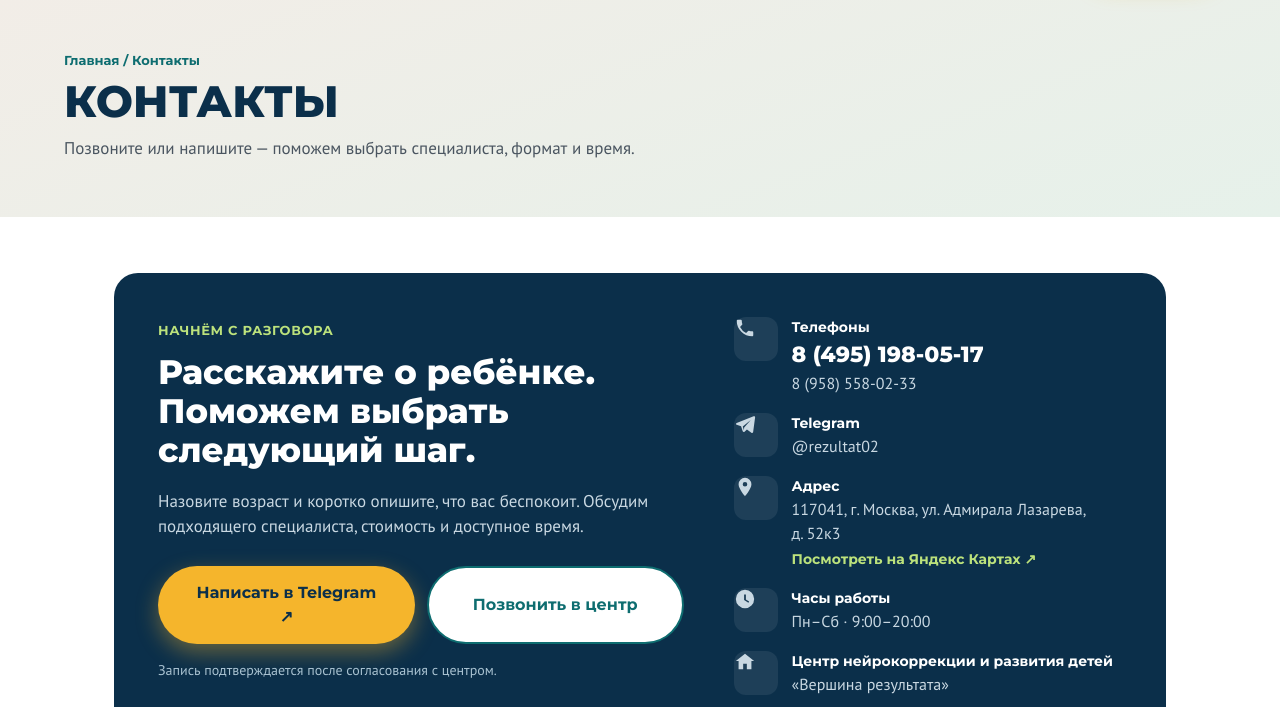
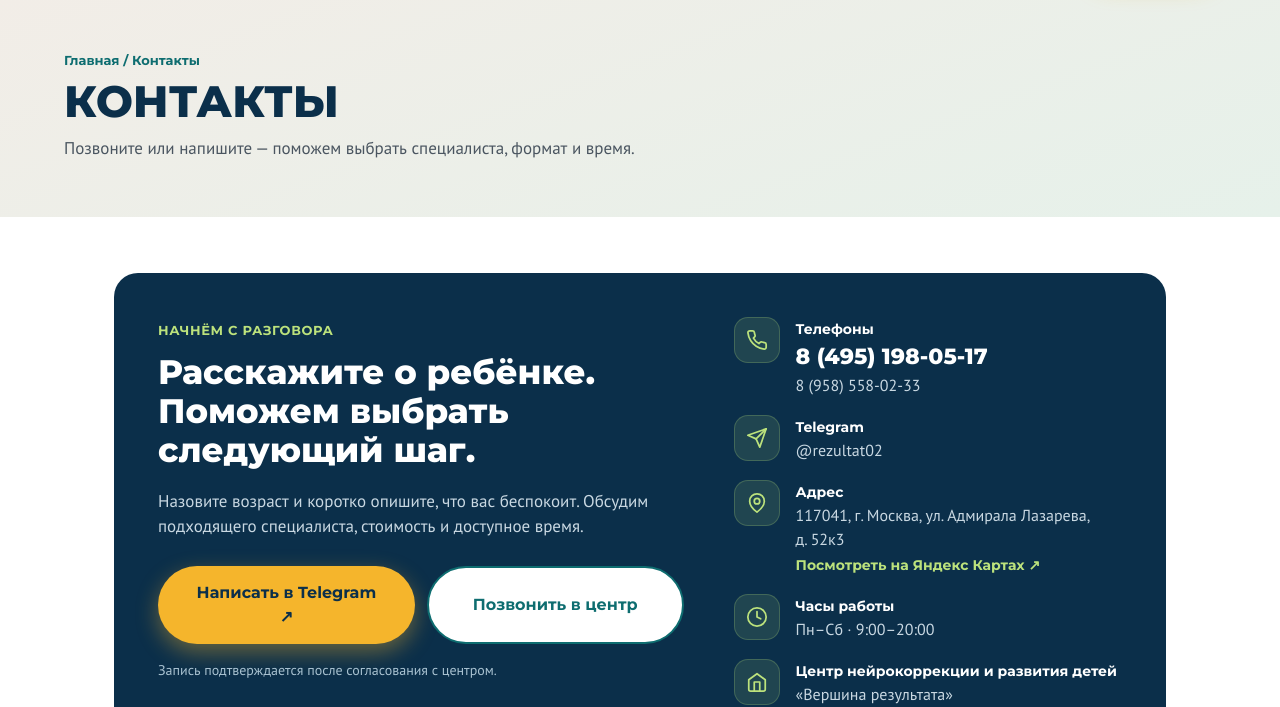
Before and after one commit to reut-bit/Vershina-site, a plain HTML site: page site/kontakty.html in a window 1280 px wide. Shown: the part 116-823 px from the top of the page. Drawn offline with Linux system fonts and the light colour scheme.

Commit message:
Контакты: ровные контурные иконки
Правило для текста контактов перебивало стили плашки иконки, из-за чего иконки
съезжали в угол. Иконки заменены на контурные SVG одной толщины.

Co-Authored-By: Claude Opus 5.5 <noreply@anthropic.com>

```diff
--- a/site/assets/style.css
+++ b/site/assets/style.css
@@ -337,10 +337,12 @@ a.card:hover{transform:translateY(-4px);box-shadow:var(--shadow-lg);border-color
 .contact-actions .btn{flex:1 1 200px}
 .contact-dark small{display:block;margin-top:16px;color:var(--on-navy);font-size:14px}
 .contact-list{display:flex;flex-direction:column;gap:18px}
-.contact-item{display:flex;gap:14px;align-items:flex-start}
-.contact-icon{flex-shrink:0;width:44px;height:44px;border-radius:12px;background:rgba(255,255,255,.08);color:var(--lime);display:flex;align-items:center;justify-content:center;font-size:18px}
+.contact-item{display:flex;gap:16px;align-items:flex-start}
+.contact-item>div{padding-top:2px}
+.contact-icon{flex-shrink:0;width:46px;height:46px;border-radius:14px;background:rgba(188,226,124,.12);border:1px solid rgba(188,226,124,.22);color:var(--lime);display:flex;align-items:center;justify-content:center}
+.contact-icon svg{display:block}
 .contact-item b{display:block;font-family:var(--head);font-weight:700;color:#fff;font-size:14px}
-.contact-item a,.contact-item span{display:block;color:var(--on-navy-2);font-size:16px}
+.contact-item>div>a,.contact-item>div>span{display:block;color:var(--on-navy-2);font-size:16px}
 .contact-item .big{font-family:var(--head);font-weight:800;font-size:22px;color:#fff}
 .contact-item .lime{color:var(--lime);font-family:var(--head);font-weight:700;font-size:14px;margin-top:4px}
 .map{margin-top:28px;border-radius:22px;overflow:hidden;border:1px solid var(--line);box-shadow:var(--shadow-sm);background:var(--mist)}
--- a/site/kontakty.html
+++ b/site/kontakty.html
@@ -45,11 +45,11 @@
 <small>Запись подтверждается после согласования с центром.</small>
 </div>
 <div class="contact-list">
-<div class="contact-item"><span class="contact-icon" aria-hidden="true"><svg viewBox="0 0 24 24" width="22" height="22" fill="currentColor"><path d="M6.6 10.8a15.1 15.1 0 0 0 6.6 6.6l2.2-2.2a1 1 0 0 1 1-.25 11.4 11.4 0 0 0 3.6.57 1 1 0 0 1 1 1V20a1 1 0 0 1-1 1A17 17 0 0 1 3 4a1 1 0 0 1 1-1h3.5a1 1 0 0 1 1 1c0 1.25.2 2.45.57 3.57a1 1 0 0 1-.25 1z"/></svg></span><div><b>Телефоны</b><a class="big" href="tel:+74951980517">8 (495) 198-05-17</a><a href="tel:+79585580233">8 (958) 558-02-33</a></div></div>
-<div class="contact-item"><span class="contact-icon" aria-hidden="true"><svg viewBox="0 0 24 24" width="22" height="22" fill="currentColor"><path d="M21.4 3.6 2.9 10.8c-1 .4-1 1.8.1 2.1l4.7 1.5 1.8 5.6c.3.9 1.4 1.1 2 .5l2.6-2.5 4.9 3.6c.7.5 1.7.1 1.9-.8L23 4.9c.2-1-.7-1.7-1.6-1.3zM9.6 14.6l8.7-6.9-7.2 8 -.3 3.1z"/></svg></span><div><b>Telegram</b><a href="https://t.me/rezultat02" target="_blank" rel="noopener noreferrer">@rezultat02</a></div></div>
-<div class="contact-item"><span class="contact-icon" aria-hidden="true"><svg viewBox="0 0 24 24" width="22" height="22" fill="currentColor"><path d="M12 2a7 7 0 0 0-7 7c0 5.2 7 13 7 13s7-7.8 7-13a7 7 0 0 0-7-7zm0 9.5A2.5 2.5 0 1 1 12 6.5a2.5 2.5 0 0 1 0 5z"/></svg></span><div><b>Адрес</b><span>117041, г. Москва, ул. Адмирала Лазарева, д. 52к3</span><a class="lime" href="https://yandex.ru/maps/?text=%D0%9C%D0%BE%D1%81%D0%BA%D0%B2%D0%B0%2C%20%D1%83%D0%BB%D0%B8%D1%86%D0%B0%20%D0%90%D0%B4%D0%BC%D0%B8%D1%80%D0%B0%D0%BB%D0%B0%20%D0%9B%D0%B0%D0%B7%D0%B0%D1%80%D0%B5%D0%B2%D0%B0%2C%2052%D0%BA3" target="_blank" rel="noopener noreferrer">Посмотреть на Яндекс Картах ↗</a></div></div>
-<div class="contact-item"><span class="contact-icon" aria-hidden="true"><svg viewBox="0 0 24 24" width="22" height="22" fill="currentColor"><path d="M12 2a10 10 0 1 0 0 20 10 10 0 0 0 0-20zm1 10.6 3.5 2.1-.8 1.3L11 13.2V7h2z"/></svg></span><div><b>Часы работы</b><span>Пн–Сб · 9:00–20:00</span></div></div>
-<div class="contact-item"><span class="contact-icon" aria-hidden="true"><svg viewBox="0 0 24 24" width="22" height="22" fill="currentColor"><path d="M12 3 2 11h3v9h5v-6h4v6h5v-9h3z"/></svg></span><div><b>Центр нейрокоррекции и развития детей</b><span>«Вершина результата»</span></div></div>
+<div class="contact-item"><span class="contact-icon" aria-hidden="true"><svg viewBox="0 0 24 24" width="22" height="22" fill="none" stroke="currentColor" stroke-width="1.9" stroke-linecap="round" stroke-linejoin="round"><path d="M22 16.92v3a2 2 0 0 1-2.18 2 19.79 19.79 0 0 1-8.63-3.07 19.5 19.5 0 0 1-6-6 19.79 19.79 0 0 1-3.07-8.67A2 2 0 0 1 4.11 2h3a2 2 0 0 1 2 1.72c.13.96.36 1.9.7 2.81a2 2 0 0 1-.45 2.11L8.09 9.91a16 16 0 0 0 6 6l1.27-1.27a2 2 0 0 1 2.11-.45c.91.34 1.85.57 2.81.7A2 2 0 0 1 22 16.92z"/></svg></span><div><b>Телефоны</b><a class="big" href="tel:+74951980517">8 (495) 198-05-17</a><a href="tel:+79585580233">8 (958) 558-02-33</a></div></div>
+<div class="contact-item"><span class="contact-icon" aria-hidden="true"><svg viewBox="0 0 24 24" width="22" height="22" fill="none" stroke="currentColor" stroke-width="1.9" stroke-linecap="round" stroke-linejoin="round"><path d="M22 2 11 13"/><path d="M22 2 15 22l-4-9-9-4 20-7z"/></svg></span><div><b>Telegram</b><a href="https://t.me/rezultat02" target="_blank" rel="noopener noreferrer">@rezultat02</a></div></div>
+<div class="contact-item"><span class="contact-icon" aria-hidden="true"><svg viewBox="0 0 24 24" width="22" height="22" fill="none" stroke="currentColor" stroke-width="1.9" stroke-linecap="round" stroke-linejoin="round"><path d="M20 10c0 6-8 12-8 12s-8-6-8-12a8 8 0 0 1 16 0z"/><circle cx="12" cy="10" r="3"/></svg></span><div><b>Адрес</b><span>117041, г. Москва, ул. Адмирала Лазарева, д. 52к3</span><a class="lime" href="https://yandex.ru/maps/?text=%D0%9C%D0%BE%D1%81%D0%BA%D0%B2%D0%B0%2C%20%D1%83%D0%BB%D0%B8%D1%86%D0%B0%20%D0%90%D0%B4%D0%BC%D0%B8%D1%80%D0%B0%D0%BB%D0%B0%20%D0%9B%D0%B0%D0%B7%D0%B0%D1%80%D0%B5%D0%B2%D0%B0%2C%2052%D0%BA3" target="_blank" rel="noopener noreferrer">Посмотреть на Яндекс Картах ↗</a></div></div>
+<div class="contact-item"><span class="contact-icon" aria-hidden="true"><svg viewBox="0 0 24 24" width="22" height="22" fill="none" stroke="currentColor" stroke-width="1.9" stroke-linecap="round" stroke-linejoin="round"><circle cx="12" cy="12" r="10"/><path d="M12 6v6l4 2"/></svg></span><div><b>Часы работы</b><span>Пн–Сб · 9:00–20:00</span></div></div>
+<div class="contact-item"><span class="contact-icon" aria-hidden="true"><svg viewBox="0 0 24 24" width="22" height="22" fill="none" stroke="currentColor" stroke-width="1.9" stroke-linecap="round" stroke-linejoin="round"><path d="M3 9.5 12 3l9 6.5V20a2 2 0 0 1-2 2H5a2 2 0 0 1-2-2z"/><path d="M9 22V12h6v10"/></svg></span><div><b>Центр нейрокоррекции и развития детей</b><span>«Вершина результата»</span></div></div>
 </div>
 </div>
 <div class="map"><iframe src="https://yandex.ru/map-widget/v1/?ll=37.515927%2C55.544394&z=16&pt=37.515927%2C55.544394%2Cpm2rdm" title="Карта: Москва, ул. Адмирала Лазарева, д. 52к3" loading="lazy" allowfullscreen></iframe></div>
```
Also changed, not shown: 1 other file.
